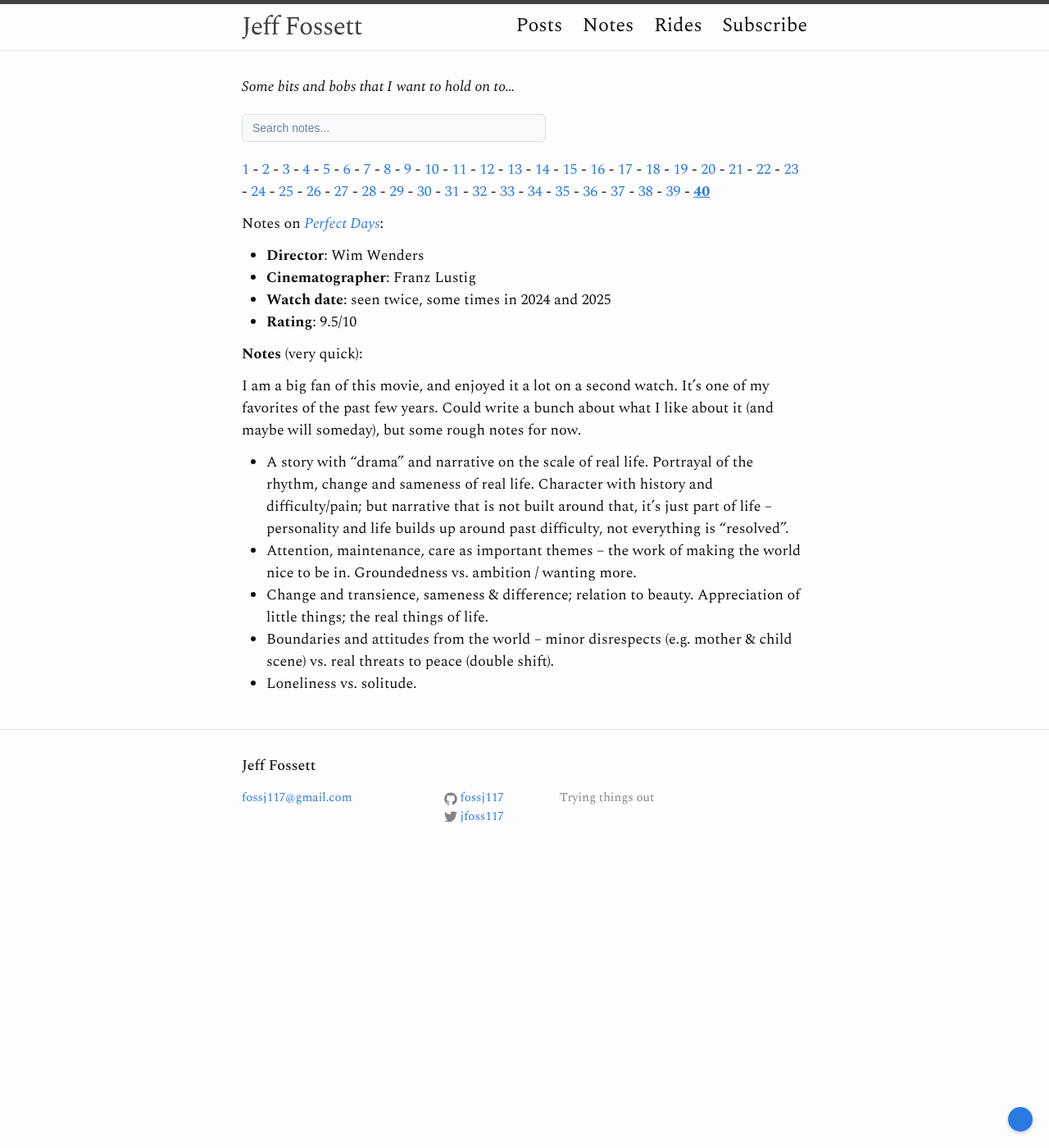
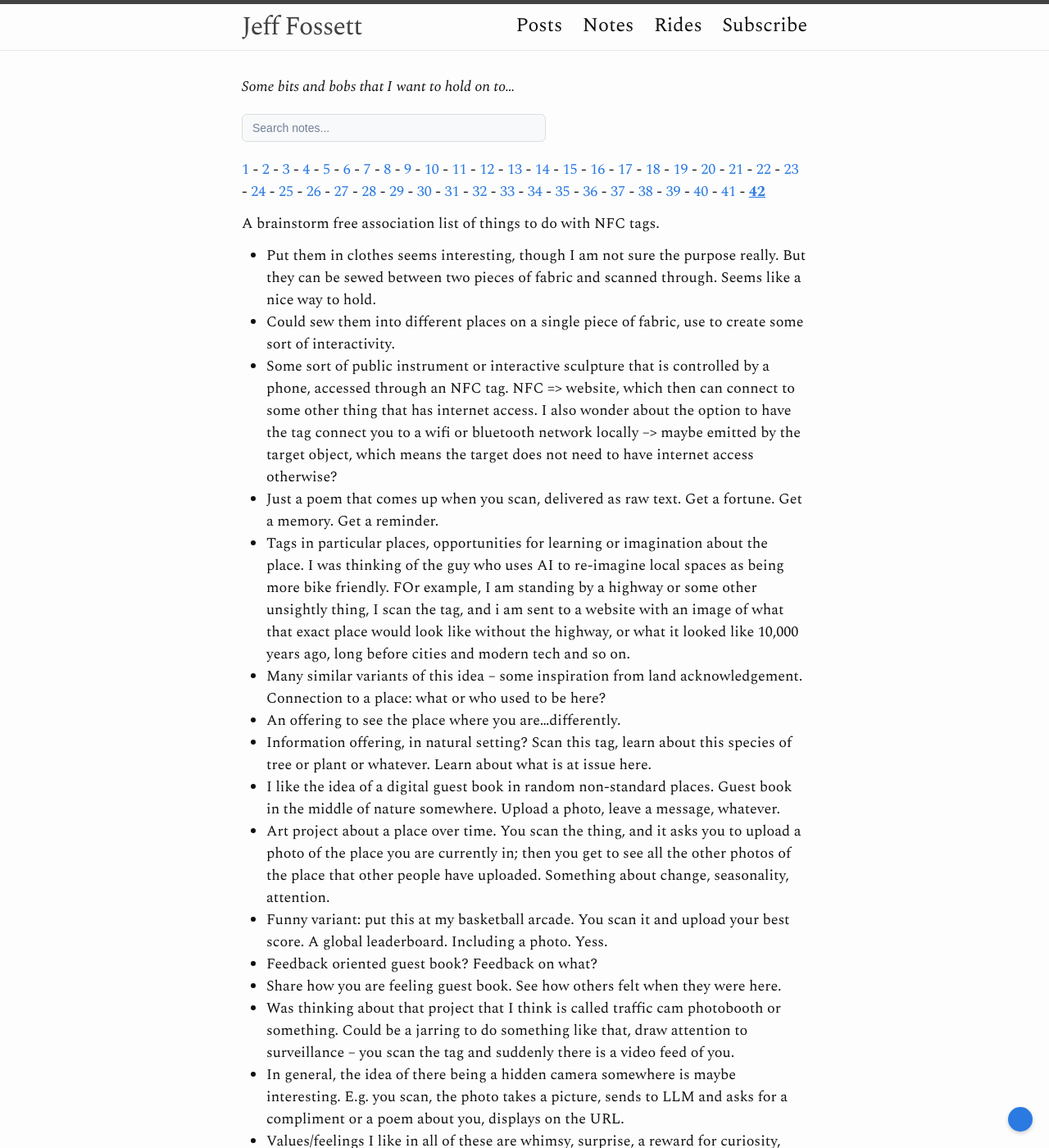
Before and after one commit to Fossj117/fossj117.github.io, a Jekyll site: the page built from notes.md, in a window 1280 px wide and 1400 px high. Shown: the whole window at 82% size. Built offline with Jekyll 4.4.1, drawn with Linux system fonts in a browser that asks for light colours; some of the changed text lies outside the part shown.

Commit message:
add some notes

```diff
--- a/_notes/40.md
+++ b/_notes/40.md
@@ -18,3 +18,4 @@ I am a big fan of this movie, and enjoyed it a lot on a second watch. It's one o
 * Change and transience, sameness & difference; relation to beauty. Appreciation of little things; the real things of life.
 * Boundaries and attitudes from the world -- minor disrespects (e.g. mother & child scene) vs. real threats to peace (double shift).
 * Loneliness vs. solitude.
+* I like the portrayal of sleep and dreaming in this film.
--- /dev/null
+++ b/_notes/42.md
@@ -0,0 +1,30 @@
+---
+layout: note
+num: 42
+---
+
+A brainstorm free association list of things to do with NFC tags.
+
+* Put them in clothes seems interesting, though I am not sure the purpose really. But they can be sewed between two pieces of fabric and scanned through. Seems like a nice way to hold.
+* Could sew them into different places on a single piece of fabric, use to create some sort of interactivity.
+* Some sort of public instrument or interactive sculpture that is controlled by a phone, accessed through an NFC tag. NFC => website, which then can connect to some other thing that has internet access. I also wonder about the option to have the tag connect you to a wifi or bluetooth network locally --> maybe emitted by the target object, which means the target does not need to have internet access otherwise?
+* Just a poem that comes up when you scan, delivered as raw text. Get a fortune. Get a memory. Get a reminder.
+* Tags in particular places, opportunities for learning or imagination about the place. I was thinking of the guy who uses AI to re-imagine local spaces as being more bike friendly. FOr example, I am standing by a highway or some other unsightly thing, I scan the tag, and i am sent to a website with an image of what that exact place would look like without the highway, or what it looked like 10,000 years ago, long before cities and modern tech and so on.
+* Many similar variants of this idea -- some inspiration from land acknowledgement. Connection to a place: what or who used to be here?
+* An offering to see the place where you are...differently.
+* Information offering, in natural setting? Scan this tag, learn about this species of tree or plant or whatever. Learn about what is at issue here.
+* I like the idea of a digital guest book in random non-standard places. Guest book in the middle of nature somewhere. Upload a photo, leave a message, whatever.
+* Art project about a place over time. You scan the thing, and it asks you to upload a photo of the place you are currently in; then you get to see all the other photos of the place that other people have uploaded. Something about change, seasonality, attention.
+* Funny variant: put this at my basketball arcade. You scan it and upload your best score. A global leaderboard. Including a photo. Yess.
+* Feedback oriented guest book? Feedback on what?
+* Share how you are feeling guest book. See how others felt when they were here.
+* Was thinking about that project that I think is called traffic cam photobooth or something. Could be a jarring to do something like that, draw attention to surveillance -- you scan the tag and suddenly there is a video feed of you.
+* In general, the idea of there being a hidden camera somewhere is maybe interesting. E.g. you scan, the photo takes a picture, sends to LLM and asks for a compliment or a poem about you, displays on the URL.
+* Values/feelings I like in all of these are whimsy, surprise, a reward for curiosity, willingness to pay attention. A offering to reframe, see something differently. A new viewpoint. Appreciation of a particular place. Place as a connection to other people who have been here.
+* I like the idea of leaving notes, but maybe in digital form. I think of the scene from Perfect Days where he plays tic tac toe with someone. A site of connection, anonymous.
+* You scan and it's just a photo of the sky above you, the leaves. In invitation to look up, notice something beautiful nearby. A photo of the animals that live near here, an invitation to remember the other inhabitants of a space.
+* I am curious about if there are ways to do something more interactive. What other information is there if you scan the tag? I guess location is really the big one, it makes sense to focus on. If you scan this and it is in a place, you are in that place too.
+* I'm surprised people don't use these more for marketing and stuff. Leave a geurilla ad targeted at people who go to a particular kind of place (like a cafe). In general, leaving stuff semi-hidden at cafes does seem fun. Little geurilla pieces of art.
+* Tag to connect to wifi is a very practical one.
+* Tap to be reminded of something.
+* On Android you can open SMS. Cute simple idea: open a text message with the body populated: "I love you", or "you are very important to me" or "I am grateful to have you in my life". I think this might be possible to implement on iOS with a website that has button which can redirect to messages app. I am not 100% sure though.
```
Also changed, not shown: _notes/41.md (added, +46 -0 lines).
